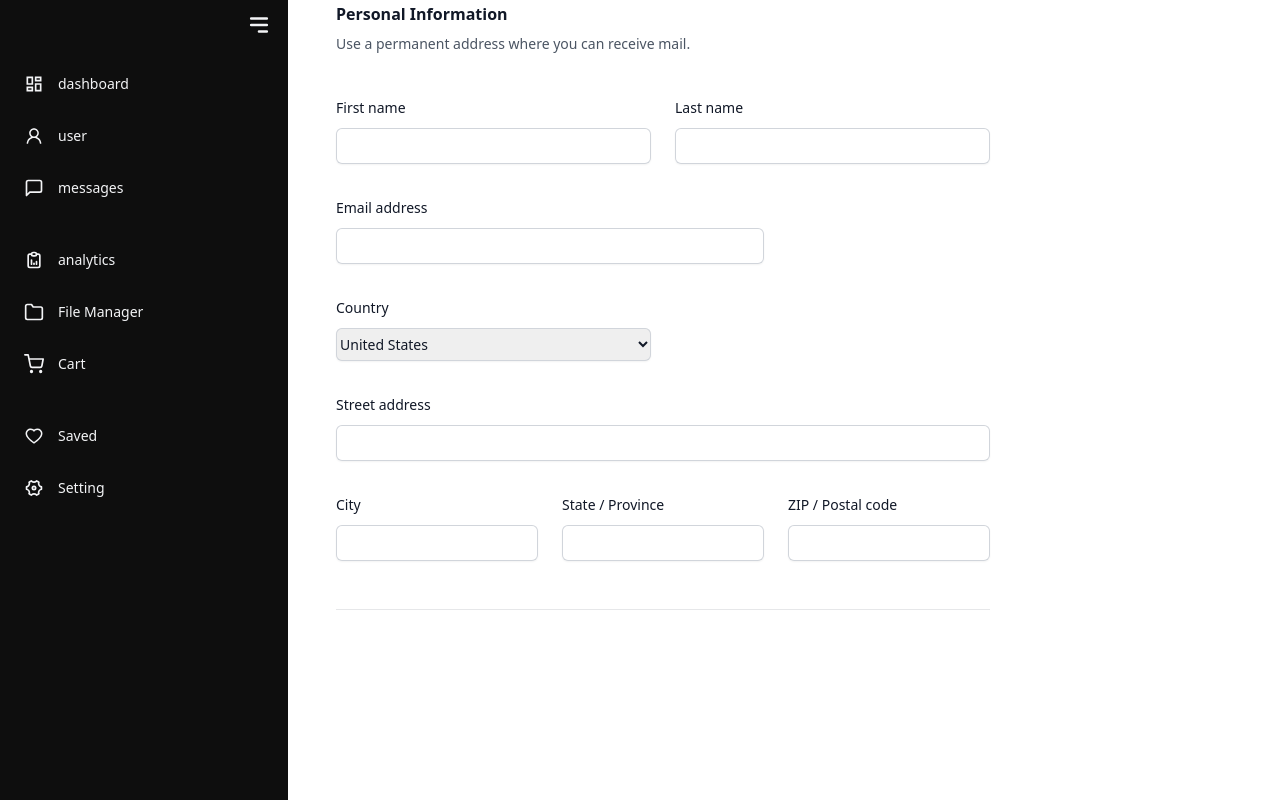
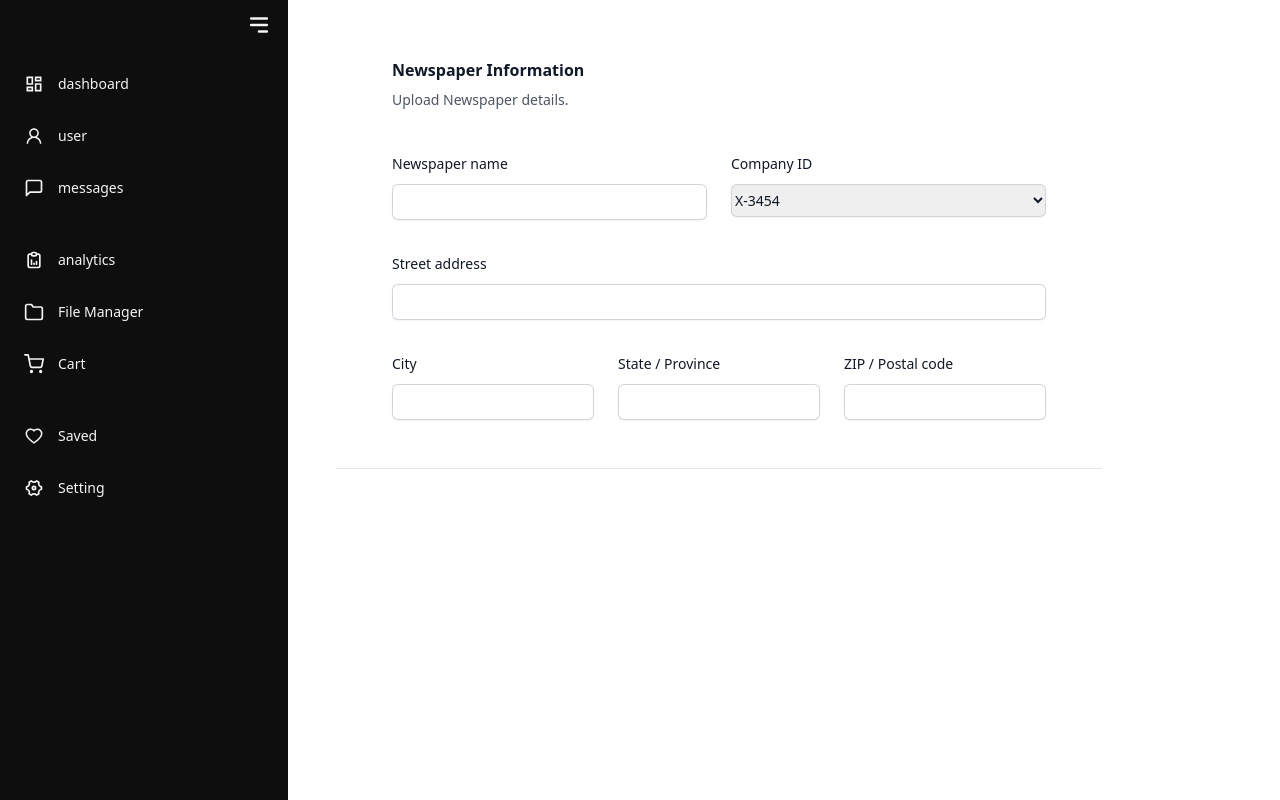
Before and after one commit to SohamSkylar/newspaper-subscription-system, a React (Create React App) app: page /adminpanel/second in a window 1280 px wide. Built offline with nearby package versions, Linux system fonts and the light colour scheme.

Commit message:
newspaper admin panel added

```diff
--- a/src/screens/adminPanel/subScreens/Comp2.jsx
+++ b/src/screens/adminPanel/subScreens/Comp2.jsx
@@ -1,91 +1,95 @@
 import React from "react";
 import Sidebar from "../components/Sidebar";
+import { useFormik } from "formik";
 
-const Comp2 = () => {
+const Comp2 = ({ open, setOpen }) => {
+
+  const formik = useFormik({
+    initialValues: {
+      newspaperName: "",
+      companyId: "",
+      street: "",
+      city: "",
+      state: "",
+      postalCode: ""
+    },
+    validate: false,
+    validateOnBlur: false,
+    validateOnChange: false,
+    // onSubmit: async (values) => {
+    //   let toastBox = toast.loading("Loading...");
+    //   let loginPromise = loginUser(values);
+    //   loginPromise.then(
+    //     (resolve) => {
+    //       toast.success("Logged in Successfully!", {
+    //         id: toastBox,
+    //       });
+    //       localStorage.setItem("token", resolve);
+    //         setOpen(false);
+    //     },
+    //     (msg) => {
+    //       toast.error(`${msg}`, {
+    //         id: toastBox,
+    //       });
+    //         setOpen(false);
+    //     }
+    //   );
+    // },
+  });
+
   return (
     <div className="flex">
       <Sidebar />
       <div>
-        <div class="border-b border-gray-900/10 pb-12">
+        <div class="border-b border-gray-900/10 pb-12 p-14">
           <h2 class="text-base font-semibold leading-7 text-gray-900">
-            Personal Information
+            Newspaper Information
           </h2>
           <p class="mt-1 text-sm leading-6 text-gray-600">
-            Use a permanent address where you can receive mail.
+            Upload Newspaper details.
           </p>
 
+          <form>
             <div class="mt-10 grid grid-cols-1 gap-x-6 gap-y-8 sm:grid-cols-6">
               <div class="sm:col-span-3">
                 <label
-                for="first-name"
+                  for="newspaper-name"
                   class="block text-sm font-medium leading-6 text-gray-900"
                 >
-                First name
+                  Newspaper name
                 </label>
                 <div class="mt-2">
                   <input
+                    {...formik.getFieldProps("newspaperName")}
+                    required
                     type="text"
-                  name="first-name"
-                  id="first-name"
+                    name="newspaper-name"
+                    id="newspaper-name"
                     autocomplete="given-name"
-                  class="block w-full rounded-md border-0 py-1.5 text-gray-900 shadow-sm ring-1 ring-inset ring-gray-300 placeholder:text-gray-400 focus:ring-2 focus:ring-inset focus:ring-indigo-600 sm:text-sm sm:leading-6"
+                    class="block w-full rounded-md border-0 py-1.5 text-gray-900 shadow-sm ring-1 ring-inset ring-gray-300 placeholder:text-gray-400 focus:ri sm:text-sm sm:leading-6"
                   />
                 </div>
               </div>
 
               <div class="sm:col-span-3">
                 <label
-                for="last-name"
+                  for="companyId"
                   class="block text-sm font-medium leading-6 text-gray-900"
                 >
-                Last name
-              </label>
-              <div class="mt-2">
-                <input
-                  type="text"
-                  name="last-name"
-                  id="last-name"
-                  autocomplete="family-name"
-                  class="block w-full rounded-md border-0 py-1.5 text-gray-900 shadow-sm ring-1 ring-inset ring-gray-300 placeholder:text-gray-400 focus:ring-2 focus:ring-inset focus:ring-indigo-600 sm:text-sm sm:leading-6"
-                />
-              </div>
-            </div>
-
-            <div class="sm:col-span-4">
-              <label
-                for="email"
-                class="block text-sm font-medium leading-6 text-gray-900"
-              >
-                Email address
-              </label>
-              <div class="mt-2">
-                <input
-                  id="email"
-                  name="email"
-                  type="email"
-                  autocomplete="email"
-                  class="block w-full rounded-md border-0 py-1.5 text-gray-900 shadow-sm ring-1 ring-inset ring-gray-300 placeholder:text-gray-400 focus:ring-2 focus:ring-inset focus:ring-indigo-600 sm:text-sm sm:leading-6"
-                />
-              </div>
-            </div>
-
-            <div class="sm:col-span-3">
-              <label
-                for="country"
-                class="block text-sm font-medium leading-6 text-gray-900"
-              >
-                Country
+                  Company ID
                 </label>
                 <div class="mt-2">
                   <select
-                  id="country"
-                  name="country"
+                    {...formik.getFieldProps("companyId")}
+                    required
+                    id="companyId"
+                    name="companyId"
                     autocomplete="country-name"
-                  class="block w-full rounded-md border-0 py-1.5 text-gray-900 shadow-sm ring-1 ring-inset ring-gray-300 focus:ring-2 focus:ring-inset focus:ring-indigo-600 sm:max-w-xs sm:text-sm sm:leading-6"
+                    class="block w-full rounded-md border-0 py-1.5 text-gray-900 shadow-sm ring-1 ring-inset ring-gray-300 focus:ring-2 focus:ring-inset sm:max-w-xs sm:text-sm sm:leading-6"
                   >
-                  <option>United States</option>
-                  <option>Canada</option>
-                  <option>Mexico</option>
+                    <option>X-3454</option>
+                    <option>Y-4545</option>
+                    <option>Z-7895</option>
                   </select>
                 </div>
               </div>
@@ -99,11 +103,13 @@ const Comp2 = () => {
                 </label>
                 <div class="mt-2">
                   <input
+                    {...formik.getFieldProps("street")}
+                    required
                     type="text"
                     name="street-address"
                     id="street-address"
                     autocomplete="street-address"
-                  class="block w-full rounded-md border-0 py-1.5 text-gray-900 shadow-sm ring-1 ring-inset ring-gray-300 placeholder:text-gray-400 focus:ring-2 focus:ring-inset focus:ring-indigo-600 sm:text-sm sm:leading-6"
+                    class="block w-full rounded-md border-0 py-1.5 text-gray-900 shadow-sm ring-1 ring-inset ring-gray-300 placeholder:text-gray-400 focus:ring-2 focus:ring-inset sm:text-sm sm:leading-6"
                   />
                 </div>
               </div>
@@ -117,29 +123,33 @@ const Comp2 = () => {
                 </label>
                 <div class="mt-2">
                   <input
+                    {...formik.getFieldProps("city")}
+                    required
                     type="text"
                     name="city"
                     id="city"
                     autocomplete="address-level2"
-                  class="block w-full rounded-md border-0 py-1.5 text-gray-900 shadow-sm ring-1 ring-inset ring-gray-300 placeholder:text-gray-400 focus:ring-2 focus:ring-inset focus:ring-indigo-600 sm:text-sm sm:leading-6"
+                    class="block w-full rounded-md border-0 py-1.5 text-gray-900 shadow-sm ring-1 ring-inset ring-gray-300 placeholder:text-gray-400 focus:ring-2 focus:ring-inset sm:text-sm sm:leading-6"
                   />
                 </div>
               </div>
 
               <div class="sm:col-span-2">
                 <label
-                for="region"
+                  for="state"
                   class="block text-sm font-medium leading-6 text-gray-900"
                 >
                   State / Province
                 </label>
                 <div class="mt-2">
                   <input
+                    {...formik.getFieldProps("state")}
+                    required
                     type="text"
-                  name="region"
-                  id="region"
+                    name="state"
+                    id="state"
                     autocomplete="address-level1"
-                  class="block w-full rounded-md border-0 py-1.5 text-gray-900 shadow-sm ring-1 ring-inset ring-gray-300 placeholder:text-gray-400 focus:ring-2 focus:ring-inset focus:ring-indigo-600 sm:text-sm sm:leading-6"
+                    class="block w-full rounded-md border-0 py-1.5 text-gray-900 shadow-sm ring-1 ring-inset ring-gray-300 placeholder:text-gray-400 focus:ring-2 focus:ring-inset sm:text-sm sm:leading-6"
                   />
                 </div>
               </div>
@@ -153,15 +163,19 @@ const Comp2 = () => {
                 </label>
                 <div class="mt-2">
                   <input
+                    {...formik.getFieldProps("postalCode")}
+                    required
                     type="text"
                     name="postal-code"
                     id="postal-code"
                     autocomplete="postal-code"
-                  class="block w-full rounded-md border-0 py-1.5 text-gray-900 shadow-sm ring-1 ring-inset ring-gray-300 placeholder:text-gray-400 focus:ring-2 focus:ring-inset focus:ring-indigo-600 sm:text-sm sm:leading-6"
+                    class="block w-full rounded-md border-0 py-1.5 text-gray-900 shadow-sm ring-1 ring-inset ring-gray-300 placeholder:text-gray-400 focus:ring-2 focus:ring-inset sm:text-sm sm:leading-6"
                   />
                 </div>
               </div>
             </div>
+          </form>
+
         </div>
       </div>
     </div>
```
Lines whose indentation alone changed are shown as unchanged.
